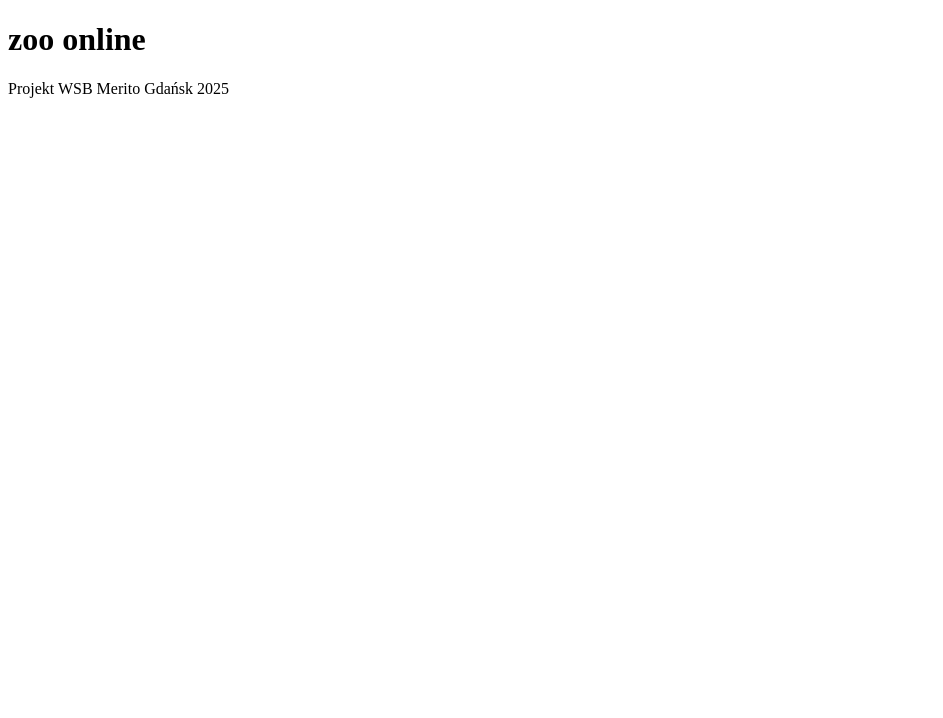
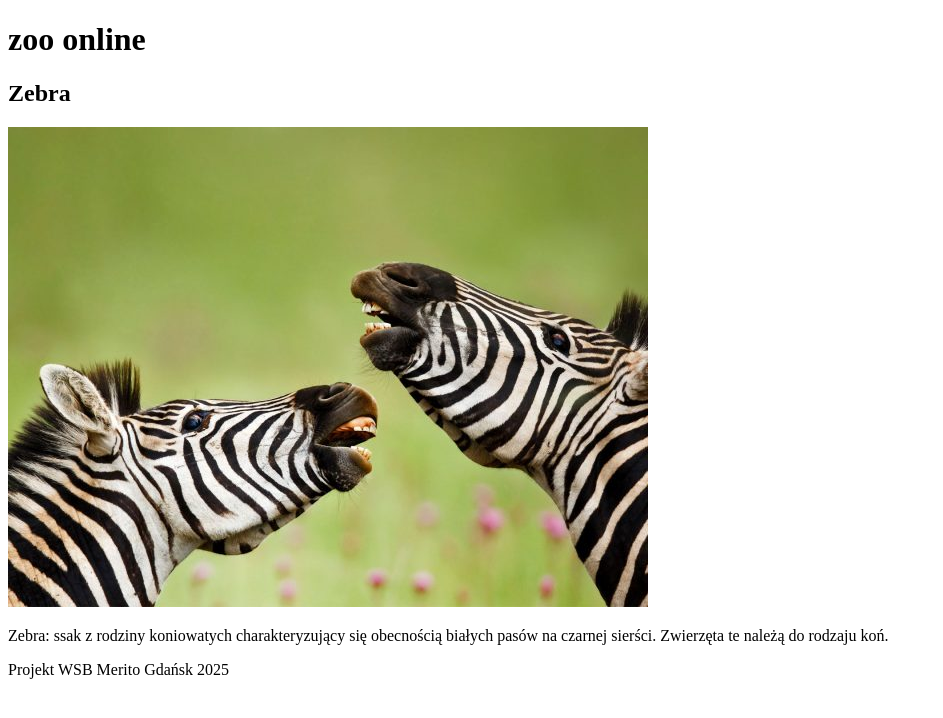
Before and after one commit to KrystianKaminskiWSB/Cwiczenia-1, a plain HTML site: page index.html in a window 1280 px wide. Shown: the whole page, without its empty margins (0-943 px from the left). Drawn offline with Linux system fonts and the light colour scheme.

Commit message:
dodaj dodaj sekcje zebry i zdjecie

```diff
--- a/index.html
+++ b/index.html
@@ -9,7 +9,15 @@
     <header>
         <h1>zoo online</h1>
     </header>
-    <main></main>
+    <main>
+        <section>
+            <h2>Zebra</h2>
+            <img src="./img/zebra.jpg" alt="">
+            <p>Zebra: ssak z rodziny koniowatych charakteryzujący
+            się obecnością białych pasów na czarnej sierści.
+            Zwierzęta te należą do rodzaju koń.</p>
+        </section>
+    </main>
     <footer>
         <p>Projekt WSB Merito Gdańsk 2025</p>
     </footer>
```
Also changed, not shown: img/zebra.jpg (added).
